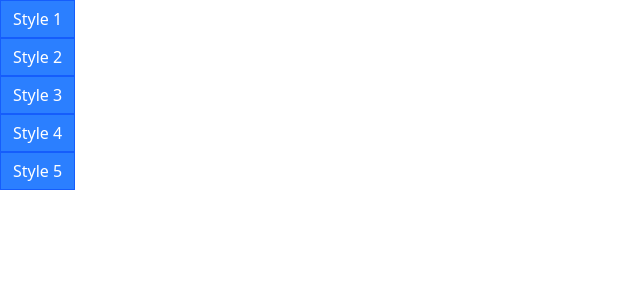
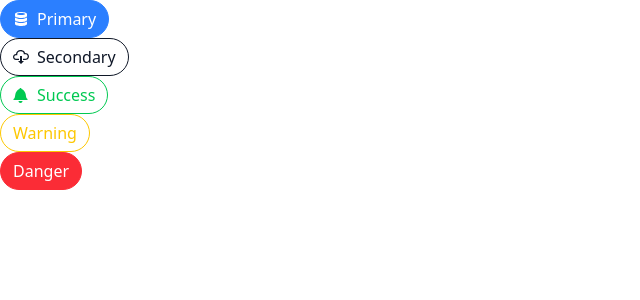
Before and after one commit to PeterBachman100/comps, a React (Vite) app: page / in a window 1280 px wide. Shown: the top 300 px of the page, without its empty margins (0-640 px from the left). Built offline with nearby package versions, Linux system fonts and the light colour scheme.

Commit message:
Feat: Buttons

```diff
--- a/package.json
+++ b/package.json
@@ -15,6 +15,8 @@
     "prop-types": "^15.8.1",
     "react": "18.3.1",
     "react-dom": "18.3.1",
+    "react-icons": "4.6.0",
+    "tailwind-merge": "^3.2.0",
     "tailwindcss": "^4.1.5"
   },
   "devDependencies": {
--- a/src/App.js
+++ b/src/App.js
@@ -1,22 +1,28 @@
 import Button from "./Button";
+import { GoBell, GoCloudDownload, GoDatabase } from 'react-icons/go';
+
 
 function App() {
+    const handleClick = () => {
+        console.log('Click!');
+    };
+
     return (
         <div>
             <div>
-                <Button>Style 1</Button>
+                <Button primary rounded onClick={handleClick}><GoDatabase />Primary</Button>
             </div>
             <div>
-                <Button>Style 2</Button>
+                <Button secondary rounded outline><GoCloudDownload />Secondary</Button>
             </div>
             <div>
-                <Button>Style 3</Button>
+                <Button success rounded outline><GoBell />Success</Button>
             </div>
             <div>
-                <Button>Style 4</Button>
+                <Button warning rounded outline>Warning</Button>
             </div>
             <div>
-                <Button>Style 5</Button>
+                <Button danger rounded>Danger</Button>
             </div>
         </div>
     );
--- a/src/Button.js
+++ b/src/Button.js
@@ -1,4 +1,5 @@
 import className from 'classnames';
+import { twMerge } from 'tailwind-merge';
 
 function Button({
      children,
@@ -7,10 +8,29 @@
      success,
      warning,
      danger,
-     outine,
-     rounded
+     outline,
+     rounded,
+     ...rest
      }) {
-    return <button className="px-3 py-1.5 border border-blue-600 bg-blue-500 text-white">{children}</button>
+
+        const classes = twMerge(
+            className(rest.className, 'flex items-center gap-2 px-3 py-1.5 border', {
+              'border-blue-500 bg-blue-500 text-white': primary,
+              'border-gray-900 bg-gray-900 text-white': secondary,
+              'border-green-500 bg-green-500 text-white': success,
+              'border-yellow-400 bg-yellow-400 text-white': warning,
+              'border-red-500 bg-red-500 text-white': danger,
+              'rounded-full': rounded,
+              'bg-white': outline,
+              'text-blue-500': outline && primary,
+              'text-gray-900': outline && secondary,
+              'text-green-500': outline && success,
+              'text-yellow-400': outline && warning,
+              'text-red-500': outline && danger
+            })
+          );
+
+    return <button {...rest} className={classes}>{children}</button>
 }
 
 Button.propTypes = {
```
Also changed, not shown: 1 other file (tests, documents, lock files or other folders).
